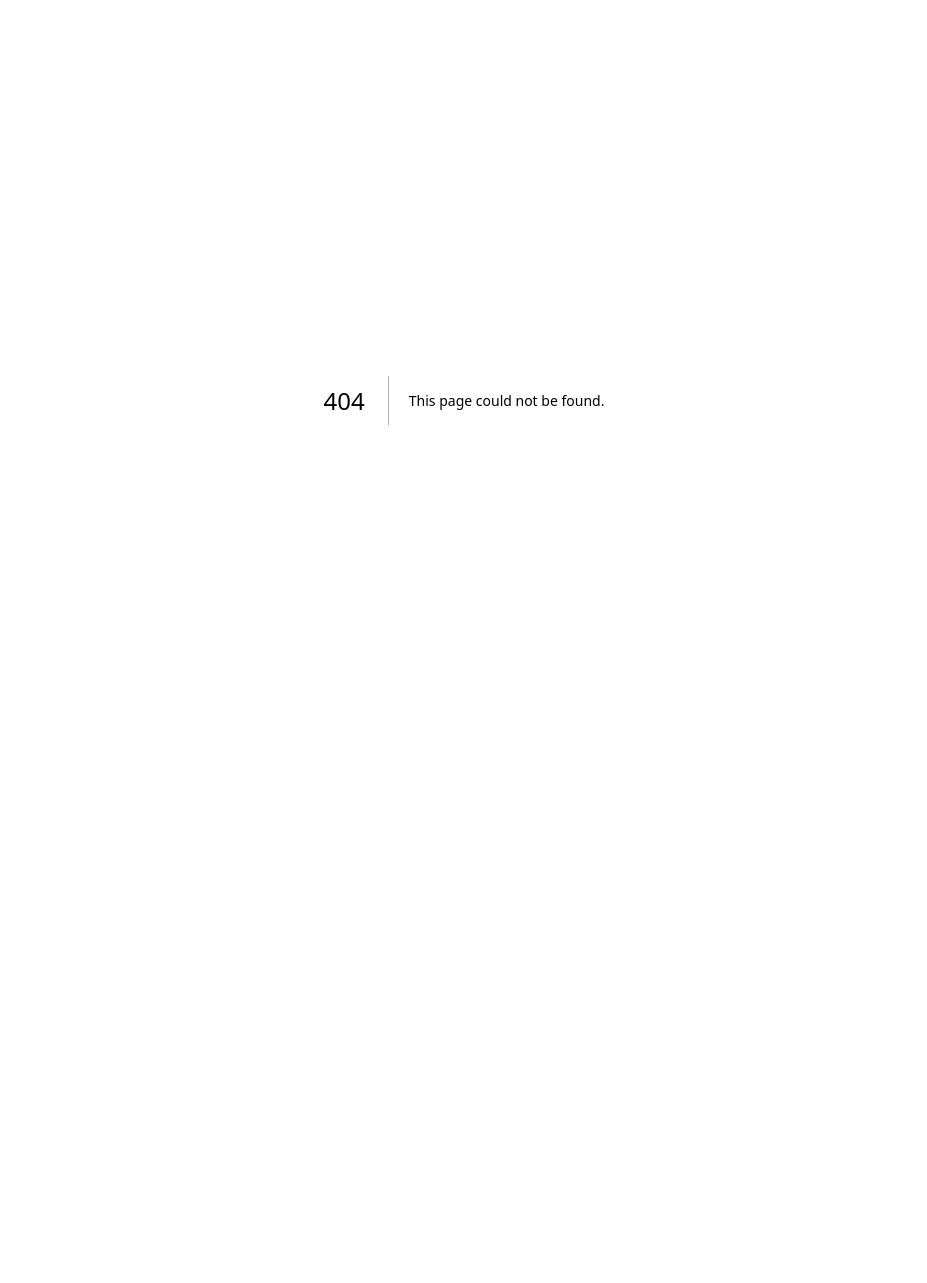
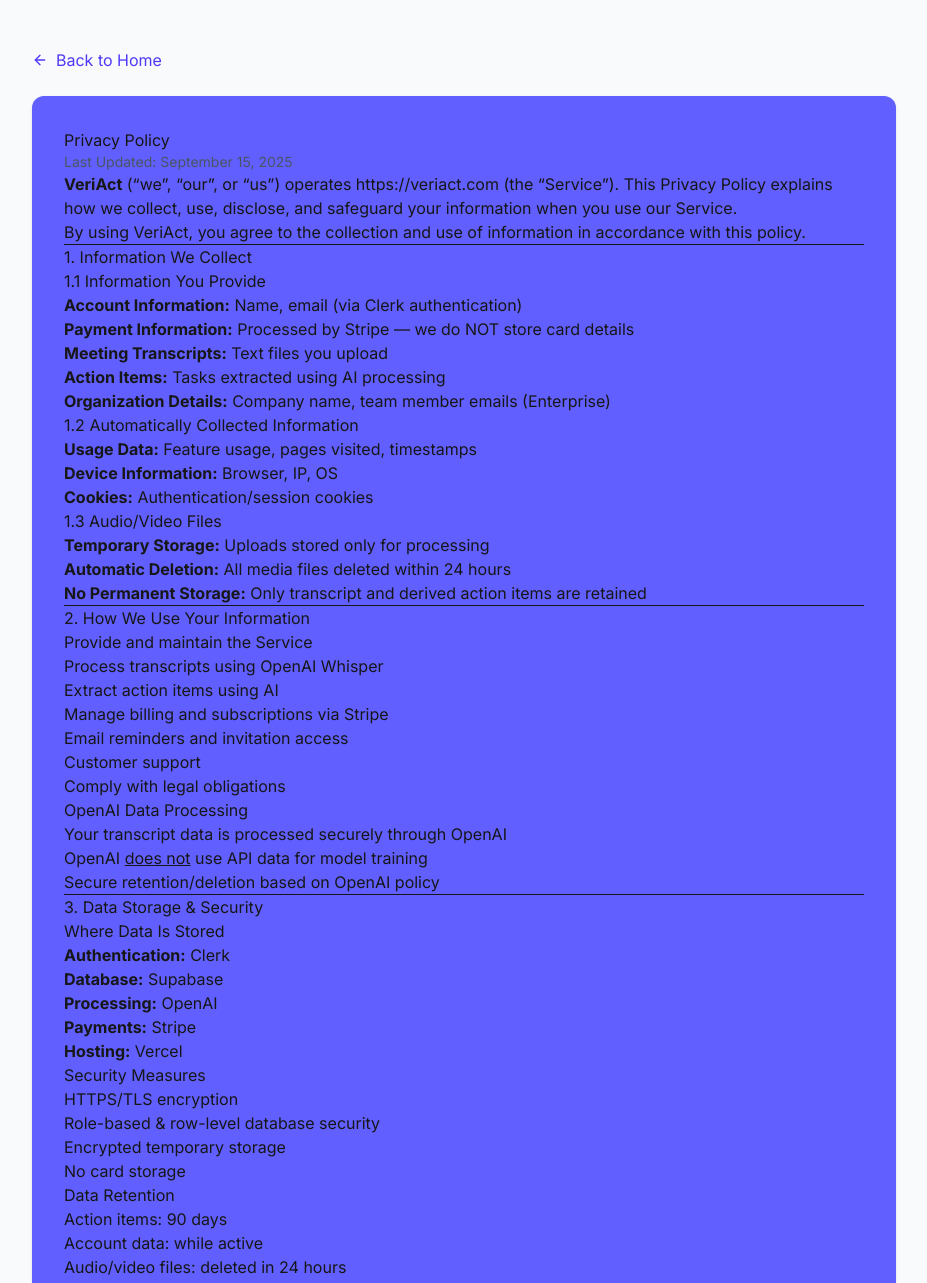
Before and after one commit to Aziz-Ibrahim/veriact, a Next.js app: page /privacy in a window 1280 px wide. Before the commit this address had no page. Shown: the top 1283 px of the page, without its empty margins (176-1103 px from the left). Before the commit the page ends 800 px from the top, so only its background shows below. Built offline with nearby package versions, Linux system fonts and the light colour scheme.

Commit message:
feat(privacy); add privacy policy page

```diff
--- /dev/null
+++ b/src/app/privacy/page.tsx
@@ -0,0 +1,208 @@
+import Link from 'next/link';
+import { ArrowLeft } from 'lucide-react';
+
+export const metadata = {
+  title: 'Privacy Policy | VeriAct',
+  description: 'VeriAct Privacy Policy - How we collect, use, and protect your data',
+};
+
+export default function PrivacyPage() {
+  return (
+    <div className="min-h-screen bg-gray-50">
+      <div className="max-w-4xl mx-auto px-4 py-12">
+        <Link
+          href="/"
+          className="inline-flex items-center space-x-2 text-indigo-600 hover:text-indigo-700 mb-6"
+        >
+          <ArrowLeft className="w-4 h-4" />
+          <span>Back to Home</span>
+        </Link>
+
+        <div className="bg-indigo-500 rounded-xl shadow-sm p-8 prose prose-indigo max-w-none">
+          <h1>Privacy Policy</h1>
+          <p className="text-sm text-gray-600">Last Updated: September 15, 2025</p>
+
+          <p><strong>VeriAct</strong> (“we”, “our”, or “us”) operates https://veriact.com (the “Service”). This Privacy Policy explains how we collect, use, disclose, and safeguard your information when you use our Service.</p>
+          <p>By using VeriAct, you agree to the collection and use of information in accordance with this policy.</p>
+
+          <hr />
+
+          <h2>1. Information We Collect</h2>
+
+          <h3>1.1 Information You Provide</h3>
+          <ul>
+            <li><strong>Account Information:</strong> Name, email (via Clerk authentication)</li>
+            <li><strong>Payment Information:</strong> Processed by Stripe — we do NOT store card details</li>
+            <li><strong>Meeting Transcripts:</strong> Text files you upload</li>
+            <li><strong>Action Items:</strong> Tasks extracted using AI processing</li>
+            <li><strong>Organization Details:</strong> Company name, team member emails (Enterprise)</li>
+          </ul>
+
+          <h3>1.2 Automatically Collected Information</h3>
+          <ul>
+            <li><strong>Usage Data:</strong> Feature usage, pages visited, timestamps</li>
+            <li><strong>Device Information:</strong> Browser, IP, OS</li>
+            <li><strong>Cookies:</strong> Authentication/session cookies</li>
+          </ul>
+
+          <h3>1.3 Audio/Video Files</h3>
+          <ul>
+            <li><strong>Temporary Storage:</strong> Uploads stored only for processing</li>
+            <li><strong>Automatic Deletion:</strong> All media files deleted within 24 hours</li>
+            <li><strong>No Permanent Storage:</strong> Only transcript and derived action items are retained</li>
+          </ul>
+
+          <hr />
+
+          <h2>2. How We Use Your Information</h2>
+          <ul>
+            <li>Provide and maintain the Service</li>
+            <li>Process transcripts using OpenAI Whisper</li>
+            <li>Extract action items using AI</li>
+            <li>Manage billing and subscriptions via Stripe</li>
+            <li>Email reminders and invitation access</li>
+            <li>Customer support</li>
+            <li>Comply with legal obligations</li>
+          </ul>
+
+          <h3>OpenAI Data Processing</h3>
+          <ul>
+            <li>Your transcript data is processed securely through OpenAI</li>
+            <li>OpenAI <u>does not</u> use API data for model training</li>
+            <li>Secure retention/deletion based on OpenAI policy</li>
+          </ul>
+
+          <hr />
+
+          <h2>3. Data Storage & Security</h2>
+
+          <h3>Where Data Is Stored</h3>
+          <ul>
+            <li><strong>Authentication:</strong> Clerk</li>
+            <li><strong>Database:</strong> Supabase</li>
+            <li><strong>Processing:</strong> OpenAI</li>
+            <li><strong>Payments:</strong> Stripe</li>
+            <li><strong>Hosting:</strong> Vercel</li>
+          </ul>
+
+          <h3>Security Measures</h3>
+          <ul>
+            <li>HTTPS/TLS encryption</li>
+            <li>Role-based & row-level database security</li>
+            <li>Encrypted temporary storage</li>
+            <li>No card storage</li>
+          </ul>
+
+          <h3>Data Retention</h3>
+          <ul>
+            <li>Action items: 90 days</li>
+            <li>Account data: while active</li>
+            <li>Audio/video files: deleted in 24 hours</li>
+            <li>Usage logs: 90 days</li>
+          </ul>
+
+          <hr />
+
+          <h2>4. Data Sharing</h2>
+          <p><strong>We do NOT sell your data.</strong></p>
+          <p>We only share data with required service providers:</p>
+          <ul>
+            <li>Clerk</li>
+            <li>Supabase</li>
+            <li>OpenAI</li>
+            <li>Stripe</li>
+            <li>Resend</li>
+            <li>Vercel</li>
+          </ul>
+
+          <p>We may share data if legally required or in business transfers (e.g. acquisition).</p>
+
+          <hr />
+
+          <h2>5. Your Rights (GDPR & UK GDPR)</h2>
+          <ul>
+            <li>Access, correction, deletion</li>
+            <li>Download/export data</li>
+            <li>Withdraw consent</li>
+            <li>Object to certain processing</li>
+          </ul>
+          <p>Email: <a href="mailto:support@veriact.co.uk">privacy@veriact.co.uk</a></p>
+
+          <hr />
+
+          <h2>6. Children’s Privacy</h2>
+          <p>Not for users under 16. If data was mistakenly submitted, please contact us.</p>
+
+          <hr />
+
+          <h2>7. International Data Transfers</h2>
+          <p>GDPR-compliant safeguards including SCCs and encryption.</p>
+
+          <hr />
+
+          <h2>8. Cookies</h2>
+          <p>Only essential cookies (authentication/session). No ads or trackers.</p>
+
+          <hr />
+
+          <h2>9. California CCPA Rights</h2>
+          <p>Right to know, delete, and non-discrimination — we do not sell data.</p>
+
+          <hr />
+
+          <h2>10. Data Breach Notification</h2>
+          <p>You will be notified within 72 hours if your data is impacted.</p>
+
+          <hr />
+
+          <h2>11. Changes to This Policy</h2>
+          <p>We notify users of changes via website update and/or email.</p>
+
+          <hr />
+
+          <h2>12. Contact Us</h2>
+          <p>Email: <a href="mailto:support@veriact.co.uk">privacy@veriact.co.uk</a></p>
+          <p>Supervisory Authority: UK ICO — https://ico.org.uk</p>
+
+          <hr />
+
+          <h2>13. Legal Basis for Processing</h2>
+
+          <table>
+            <thead>
+              <tr>
+                <th>Processing</th>
+                <th>Legal Basis</th>
+              </tr>
+            </thead>
+            <tbody>
+              <tr>
+                <td>Account creation</td>
+                <td>Contract performance</td>
+              </tr>
+              <tr>
+                <td>Payment processing</td>
+                <td>Contract performance</td>
+              </tr>
+              <tr>
+                <td>Service improvement</td>
+                <td>Legitimate interest</td>
+              </tr>
+              <tr>
+                <td>Marketing (if opted in)</td>
+                <td>Consent</td>
+              </tr>
+            </tbody>
+          </table>
+
+          <p><strong>By using VeriAct, you acknowledge that you have read and understood this Privacy Policy.</strong></p>
+
+          <div className="mt-12 p-6 bg-gray-50 rounded-lg border border-indigo-200">
+            <h3 className="mt-0 text-indigo-600">Questions about privacy?</h3>
+            <p className='text-indigo-600'>Contact us at: <a href="mailto:support@veriact.co.uk">privacy@veriact.co.uk</a></p>
+          </div>
+        </div>
+      </div>
+    </div>
+  );
+}
--- a/src/components/footer.tsx
+++ b/src/components/footer.tsx
@@ -1,4 +1,3 @@
-// src/components/Footer.tsx
 import Link from 'next/link';
 
 export default function Footer() {
```
